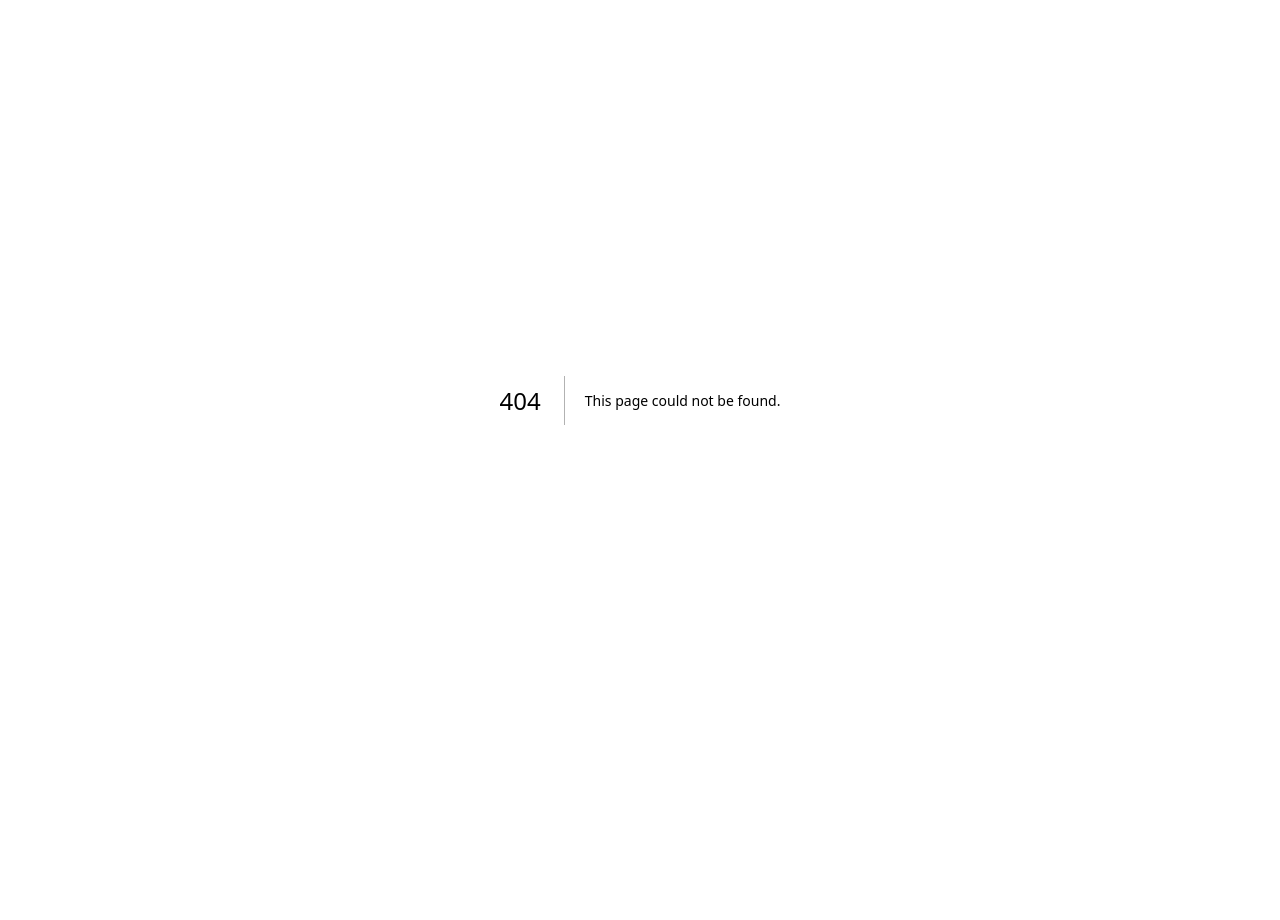
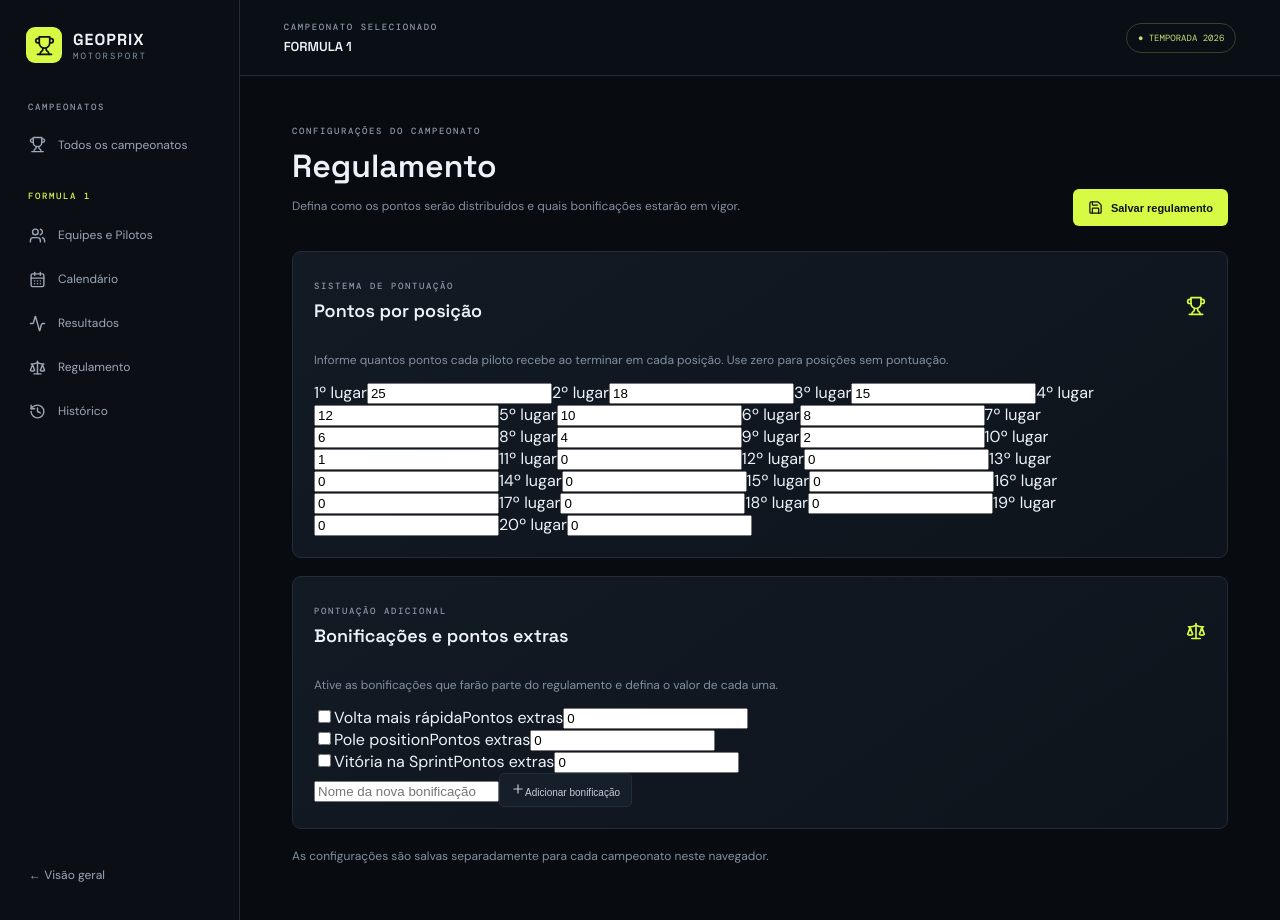
Before and after one commit to geoprix0-coder/geoprix-motorsport, a Next.js app: page /championships/formula-1-2026/regulation/ in a window 1280 px wide. Before the commit this address had no page. Before the commit the page ends 800 px from the top, so only its background shows below. Built offline with nearby package versions, Linux system fonts and the light colour scheme.

Commit message:
Add configurable championship regulation page

```diff
--- /dev/null
+++ b/src/app/championships/[id]/regulation/page.tsx
@@ -0,0 +1,98 @@
+"use client";
+
+import { useEffect, useMemo, useState } from "react";
+import { useParams } from "next/navigation";
+import { Save, Scale, Trophy, Plus, Trash2 } from "lucide-react";
+
+type BonusRule = { id: string; name: string; points: number; enabled: boolean };
+type Regulation = { positionPoints: number[]; bonusRules: BonusRule[] };
+
+const defaultRegulation: Regulation = {
+  positionPoints: [25, 18, 15, 12, 10, 8, 6, 4, 2, 1, ...Array(10).fill(0)],
+  bonusRules: [
+    { id: "fastest-lap", name: "Volta mais rápida", points: 0, enabled: false },
+    { id: "pole-position", name: "Pole position", points: 0, enabled: false },
+    { id: "sprint-winner", name: "Vitória na Sprint", points: 0, enabled: false },
+  ],
+};
+
+export default function ChampionshipRegulationPage() {
+  const params = useParams<{ id: string }>();
+  const championshipId = params.id;
+  const storageKey = useMemo(() => `geoprix-regulations-${championshipId}`, [championshipId]);
+  const [regulation, setRegulation] = useState<Regulation>(defaultRegulation);
+  const [saved, setSaved] = useState(false);
+  const [newBonusName, setNewBonusName] = useState("");
+
+  useEffect(() => {
+    try {
+      const raw = localStorage.getItem(storageKey);
+      if (raw) {
+        const parsed = JSON.parse(raw) as Partial<Regulation>;
+        setRegulation({
+          positionPoints: Array.from({ length: 20 }, (_, i) => Number(parsed.positionPoints?.[i] ?? defaultRegulation.positionPoints[i])),
+          bonusRules: Array.isArray(parsed.bonusRules) ? parsed.bonusRules : defaultRegulation.bonusRules,
+        });
+      }
+    } catch {
+      setRegulation(defaultRegulation);
+    }
+  }, [storageKey]);
+
+  function updatePosition(index: number, value: string) {
+    const points = [...regulation.positionPoints];
+    points[index] = Math.max(0, Number(value) || 0);
+    setRegulation({ ...regulation, positionPoints: points });
+    setSaved(false);
+  }
+
+  function updateBonus(id: string, changes: Partial<BonusRule>) {
+    setRegulation({ ...regulation, bonusRules: regulation.bonusRules.map(rule => rule.id === id ? { ...rule, ...changes } : rule) });
+    setSaved(false);
+  }
+
+  function addBonus() {
+    const name = newBonusName.trim();
+    if (!name) return;
+    setRegulation({ ...regulation, bonusRules: [...regulation.bonusRules, { id: `bonus-${Date.now()}`, name, points: 1, enabled: true }] });
+    setNewBonusName("");
+    setSaved(false);
+  }
+
+  function saveRegulation() {
+    localStorage.setItem(storageKey, JSON.stringify(regulation));
+    setSaved(true);
+  }
+
+  return (
+    <main className="manager-shell">
+      <div className="manager-content">
+        <div className="manager-heading">
+          <div><span className="eyebrow">CONFIGURAÇÕES DO CAMPEONATO</span><h1>Regulamento</h1><p>Defina como os pontos serão distribuídos e quais bonificações estarão em vigor.</p></div>
+          <button className="action-button" onClick={saveRegulation}><Save size={15}/>Salvar regulamento</button>
+        </div>
+        {saved && <div className="notice">Regulamento salvo neste navegador.</div>}
+        <section className="editor-card">
+          <div className="editor-heading"><div><span className="eyebrow">SISTEMA DE PONTUAÇÃO</span><h2>Pontos por posição</h2></div><Trophy size={20} color="var(--accent)"/></div>
+          <p className="storage-note">Informe quantos pontos cada piloto recebe ao terminar em cada posição. Use zero para posições sem pontuação.</p>
+          <div className="regulation-points-grid">
+            {regulation.positionPoints.map((points, index) => <label className="regulation-point" key={index}><span>{index + 1}º lugar</span><input type="number" min="0" step="1" value={points} onChange={e => updatePosition(index, e.target.value)}/></label>)}
+          </div>
+        </section>
+        <section className="editor-card">
+          <div className="editor-heading"><div><span className="eyebrow">PONTUAÇÃO ADICIONAL</span><h2>Bonificações e pontos extras</h2></div><Scale size={20} color="var(--accent)"/></div>
+          <p className="storage-note">Ative as bonificações que farão parte do regulamento e defina o valor de cada uma.</p>
+          <div className="regulation-bonus-list">
+            {regulation.bonusRules.map(rule => <div className="regulation-bonus-row" key={rule.id}>
+              <label className="regulation-toggle"><input type="checkbox" checked={rule.enabled} onChange={e => updateBonus(rule.id, { enabled: e.target.checked })}/><span>{rule.name}</span></label>
+              <label className="regulation-bonus-points">Pontos extras<input type="number" min="0" step="1" value={rule.points} onChange={e => updateBonus(rule.id, { points: Math.max(0, Number(e.target.value) || 0) })}/></label>
+              {!["fastest-lap", "pole-position", "sprint-winner"].includes(rule.id) && <button className="icon-button" aria-label="Excluir bonificação" onClick={() => { setRegulation({ ...regulation, bonusRules: regulation.bonusRules.filter(item => item.id !== rule.id) }); setSaved(false); }}><Trash2 size={16}/></button>}
+            </div>)}
+          </div>
+          <div className="regulation-add-bonus"><input value={newBonusName} onChange={e => setNewBonusName(e.target.value)} placeholder="Nome da nova bonificação"/><button className="quiet-button" onClick={addBonus}><Plus size={14}/>Adicionar bonificação</button></div>
+        </section>
+        <p className="storage-note">As configurações são salvas separadamente para cada campeonato neste navegador.</p>
+      </div>
+    </main>
+  );
+}
```
